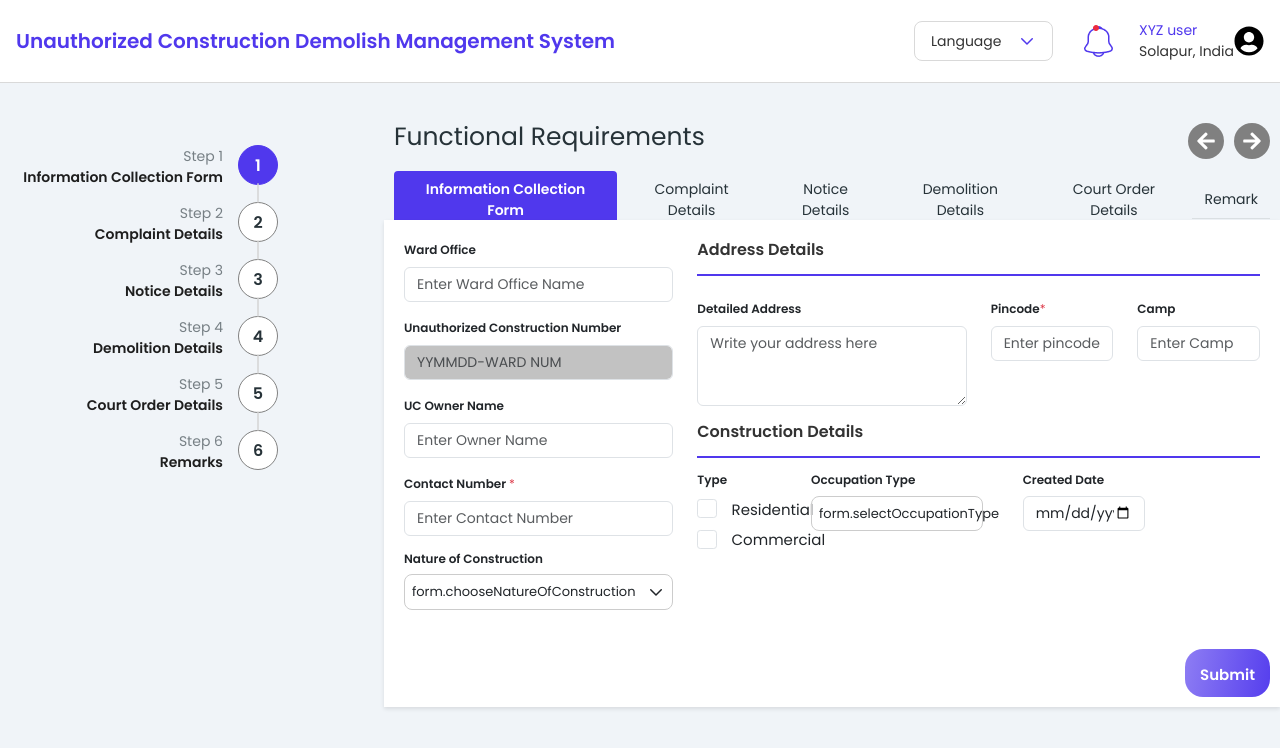
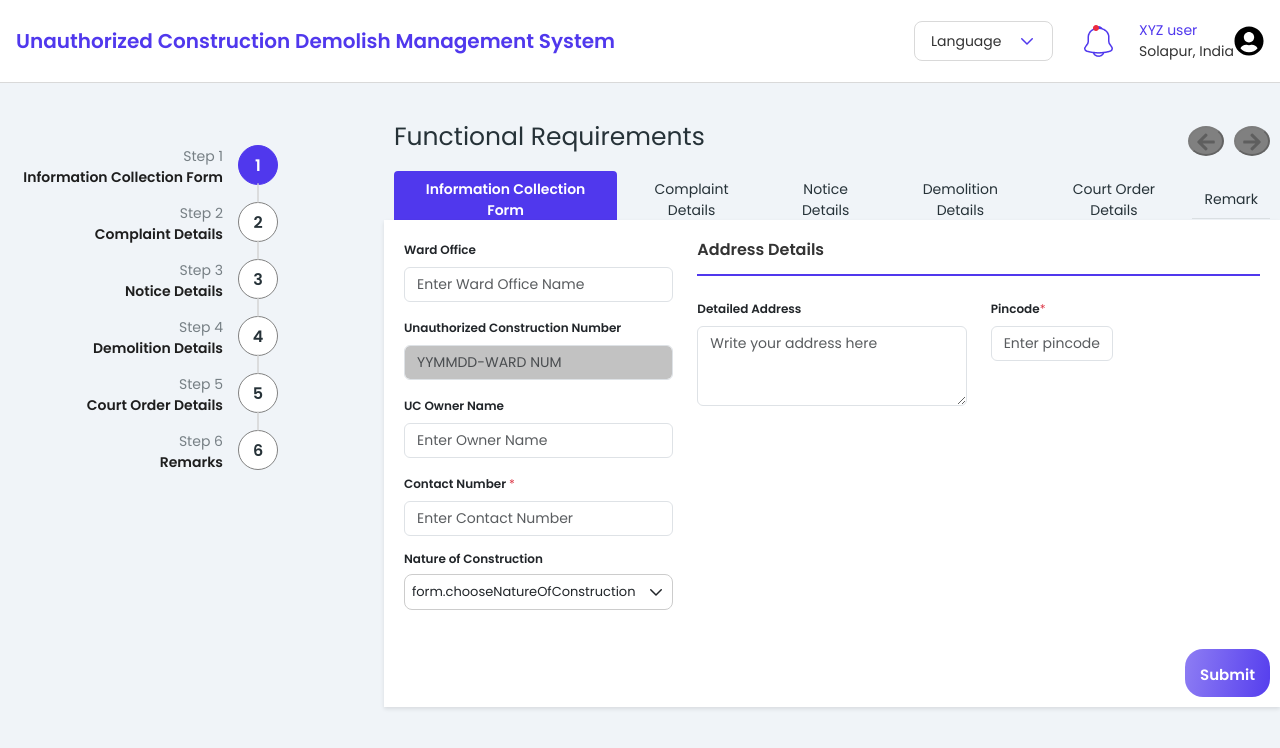
Before and after one commit to Itdevelopment002/UCM-System, a React (Create React App) app: page /dashboard/form in a window 1280 px wide. Shown: the top 748 px of the page. Built offline with nearby package versions, Linux system fonts and the light colour scheme.

Commit message:
changes in form to store data using context api

```diff
--- a/package.json
+++ b/package.json
@@ -12,7 +12,7 @@
     "forms-submission": "file:",
     "i18next": "^24.2.1",
     "i18next-browser-languagedetector": "^8.0.2",
-    "i18next-http-backend": "^3.0.1",
+    "i18next-http-backend": "^3.0.2",
     "react": "^19.0.0",
     "react-bootstrap": "^2.10.7",
     "react-datepicker": "^7.6.0",
--- a/src/App.js
+++ b/src/App.js
@@ -1,5 +1,5 @@
 import React from 'react';
-import { BrowserRouter as Router, Routes, Route } from 'react-router-dom';
+import { Routes, Route } from 'react-router-dom';
 import './App.css';
 import './i18n';
 import Register from './components/Register/Register';
@@ -11,7 +11,6 @@ import Verification from './components/Login/Verification';
 
 function App() {
   return (
-    <Router>
     <div className="app-container">
       <Routes>
         {/* Correctly set up the landing page route */}
@@ -22,12 +21,10 @@ function App() {
         <Route path="/Otp" element={<Otp />} />
         <Route path="/verification" element={<Verification/>} />
 
-
         {/* Route to Dashboard */}
         <Route path="/dashboard/*" element={<Dashboard />} />
       </Routes>
     </div>
-    </Router>
   );
 }
 
--- a/src/components/Form/FunctionalRequiremnt.js
+++ b/src/components/Form/FunctionalRequiremnt.js
@@ -1,14 +1,13 @@
-
-import React, { useState } from "react";
+import React, { useEffect, useState } from "react";
 import "./FunctionalRequiremnt.css";
 import { HiOutlineChevronDown, HiOutlineChevronUp } from "react-icons/hi";
 import { useNavigate } from "react-router-dom"; // for navigation
 import { useTranslation } from "react-i18next";
+import { useFormContext } from "../FormContext";
 
 const FunctionalRequiremnt = ({ onNext, onPrevious }) => {
   const { t } = useTranslation();
-  const [submitSuccess, setSubmitSuccess] = useState(false);
-
+  const { formData, setFormData } = useFormContext();
   const [formValues, setFormValues] = useState({
     wardGroup: "",
     contactNumber: "",
@@ -23,10 +22,19 @@ const FunctionalRequiremnt = ({ onNext, onPrevious }) => {
       commercial: false,
     },
   });
+
+  // Effect to set form values from the global state when coming back to this form
+  useEffect(() => {
+    if (formData?.form1) {
+      setFormValues(formData.form1); // Set form values from the global state if available
+    }
+  }, [formData]); // Only trigger when formData changes
+
   const [errors, setErrors] = useState({
     contactNumber: "",
     pincode: "",
   });
+
   const navigate = useNavigate();
 
   const [selectedOption, setSelectedOption] = useState(t("form.selectOccupationType"));
@@ -139,10 +147,11 @@ const FunctionalRequiremnt = ({ onNext, onPrevious }) => {
     setErrors(newErrors);
 
     if (isValid) {
-      console.log("Form is valid");
-      onNext();
-    } else {
-      console.log("Form is invalid");
+      setFormData((prev) => ({
+        ...prev,
+        form1: formValues, // Save current form's data in global state
+      }));
+      onNext(); // Navigate to the next form
     }
   };
 
@@ -272,90 +281,8 @@ const FunctionalRequiremnt = ({ onNext, onPrevious }) => {
                 />
                 {errors.pincode && <div className="text-danger">{errors.pincode}</div>}
               </div>
-            <div className="mb-3 col-md-3 mt-2">
-            <label htmlFor="pincode" className="form-label label-small">
-            {t("form.camp")}
-            </label>
-            <input
-              type="text"
-              className={`form-control input-small `}
-              id="pincode"
-              placeholder={t("form.enterCamp")}
-            />
             </div>
-          </div>
-            <h2 className="label-big">{t("form.constructionDetails")}</h2>
-            <div className="divider-form"></div>
-
-            <div className="row mb-3 mt-2">
-              <div className="col-md-2">
-                <h6 className="label-small">{t("form.type")}</h6>
-                <div className="form-check spacing-bw-checkbox">
-                  <input
-                    className="form-check-input"
-                    type="checkbox"
-                    id="residential"
-                    checked={formValues.constructionType.residential}
-                    onChange={handleCheckboxToggle}
-                  />
-                  <label className="form-check-label checkbox-label" htmlFor="residential">
-                  {t("form.residential")}
-                  </label>
-                </div>
-                <div className="form-check spacing-bw-checkbox">
-                  <input
-                    className="form-check-input"
-                    type="checkbox"
-                    id="commercial"
-                    checked={formValues.constructionType.commercial}
-                    onChange={handleCheckboxToggle}
-                  />
-                  <label className="form-check-label checkbox-label" htmlFor="commercial">
-                  {t("form.commercial")}
-                  </label>
-                </div>
-              </div>
-
-              <div className="col-md-4 ms-3 occupation">
-                <h6 className="label-small">{t("form.occupationType")}</h6>
-                <div className="custom-dropdown">
-                  <div className="dropdown-header" onClick={toggleOccupationDropdown}>
-                    <span className="option-inside-placeholder">
-                      {selectedOption}
-                    </span>
-                    {isOpenOccupation ? (
-                      <HiOutlineChevronUp size={18} className="dropdown-arrow" />
-                    ) : (
-                      <HiOutlineChevronDown size={18} className="dropdown-arrow" />
-                    )}
-                  </div>
-                  {isOpenOccupation && (
-                    <ul className="dropdown-options">
-                      {occupationOptions.map((option, index) => (
-                        <li
-                          key={index}
-                          className="dropdown-option"
-                          onClick={() => handleSelect(option, "occupation")}
-                        >
-                          {option}
-                        </li>
-                      ))}
-                    </ul>
-                  )}
-                </div>
-              </div>
-              <div className="col-md-3 ms-3">
-                <h6 className="label-small input-box-size">{t("form.createdDate")}</h6>
-                <input
-                  type="date"
-                  className="form-control input-small"
-                  id="datePicker"
-                  value={formValues.datePicker}
-                  onChange={handleInputChange}
-                />
-              </div>
-            </div>
-            <button type="submit" className="btn submit-btn-form">
+            <button type="submit" className="btn submit-btn-form" onClick={handleSubmit}>
               {t("form.submit")}
             </button>
           </div>
--- /dev/null
+++ b/src/components/FormContext.js
@@ -0,0 +1,25 @@
+import React, { createContext, useContext, useState } from "react";
+
+// Create Context
+const FormContext = createContext();
+
+// Custom hook to use the FormContext
+export const useFormContext = () => {
+  return useContext(FormContext);
+};
+
+// FormProvider component to wrap around your app or relevant parts of the component tree
+export const FormProvider = ({ children }) => {
+  const [formData, setFormData] = useState({
+    isFormComplete: false,
+    form1: {},
+    form2:{},
+    form3:{},
+  });
+
+  return (
+    <FormContext.Provider value={{ formData, setFormData }}>
+      {children}
+    </FormContext.Provider>
+  );
+};
--- a/src/components/Hwizardbar/Hwizardbar.js
+++ b/src/components/Hwizardbar/Hwizardbar.js
@@ -1,4 +1,4 @@
-import React, { useEffect, useState, useMemo} from "react";
+import React, { useEffect, useState, useMemo } from "react";
 // import { useNavigate, useLocation } from "react-router-dom";
 import { useTranslation } from "react-i18next";
 import { FaArrowLeft, FaArrowRight } from "react-icons/fa";
@@ -6,7 +6,7 @@ import { useStepContext } from "../StepContext";
 import "./Hwizardbar.css";
 
 const Hwizardbar = ({ activeForm, onStepChange }) => {
-  const {t} = useTranslation();
+  const { t } = useTranslation();
   const { setActiveStep } = useStepContext();
 
   const loadFormState = () => {
@@ -36,14 +36,16 @@ const Hwizardbar = ({ activeForm, onStepChange }) => {
     localStorage.setItem("formFilled", JSON.stringify(updatedFormFilled));
   };
 
+
   const arrowButtonStyle = (isDisabled) => ({
     backgroundColor: isDisabled ? "grey" : "#5038ed",
     cursor: isDisabled ? "not-allowed" : "pointer",
     borderRadius: "50%",
   });
+  const canGoToNext = () => formFilled[activeForm];
 
-  const canGoToNext = () => formFilled[activeForm];
   const canGoToPrev = () => activeForm > 0 || formFilled[activeForm];
+
 
   useEffect(() => {
     setActiveStep(activeForm);
@@ -55,7 +57,6 @@ const Hwizardbar = ({ activeForm, onStepChange }) => {
         <h3 className="heading1">{t("steps.functionalRequirements")}</h3>
         <div className="arrow-buttons">
           <button
-            className="arrow-button"
             onClick={() => activeForm > 0 && onStepChange(activeForm - 1)}
             disabled={activeForm === 0 || !canGoToPrev()}
             style={arrowButtonStyle(activeForm === 0 || !canGoToPrev())}
@@ -63,8 +64,8 @@ const Hwizardbar = ({ activeForm, onStepChange }) => {
             <FaArrowLeft size={20} />
           </button>
 
+
           <button
-            className="arrow-button"
   onClick={() => {
     if (activeForm < steps.length - 1 && canGoToNext()) {
       markFormAsFilled();
@@ -76,6 +77,7 @@ const Hwizardbar = ({ activeForm, onStepChange }) => {
 >
   <FaArrowRight size={20} />
 </button>
+
         </div>
       </div>
 
--- a/src/index.js
+++ b/src/index.js
@@ -6,13 +6,20 @@ import ReactDOM from 'react-dom/client';
 import './index.css';
 import App from './App';
 import './i18n';
+import { BrowserRouter } from "react-router-dom";
 import reportWebVitals from './reportWebVitals';
+import { FormProvider } from "./components/FormContext";
 
+const root = ReactDOM.createRoot(document.getElementById("root"));
 
-const root = ReactDOM.createRoot(document.getElementById('root'));
 root.render(
   <React.StrictMode>
-    <App />
+    <BrowserRouter>
+      <FormProvider>
+
+        <App />
+      </FormProvider>
+    </BrowserRouter>
   </React.StrictMode>
 );
 
```
Also changed, not shown: src/components/Form/ComplaintDetails.js (+49 -194 lines), 1 other file (tests, documents, lock files or other folders). Lines whose indentation alone changed are shown as unchanged.
